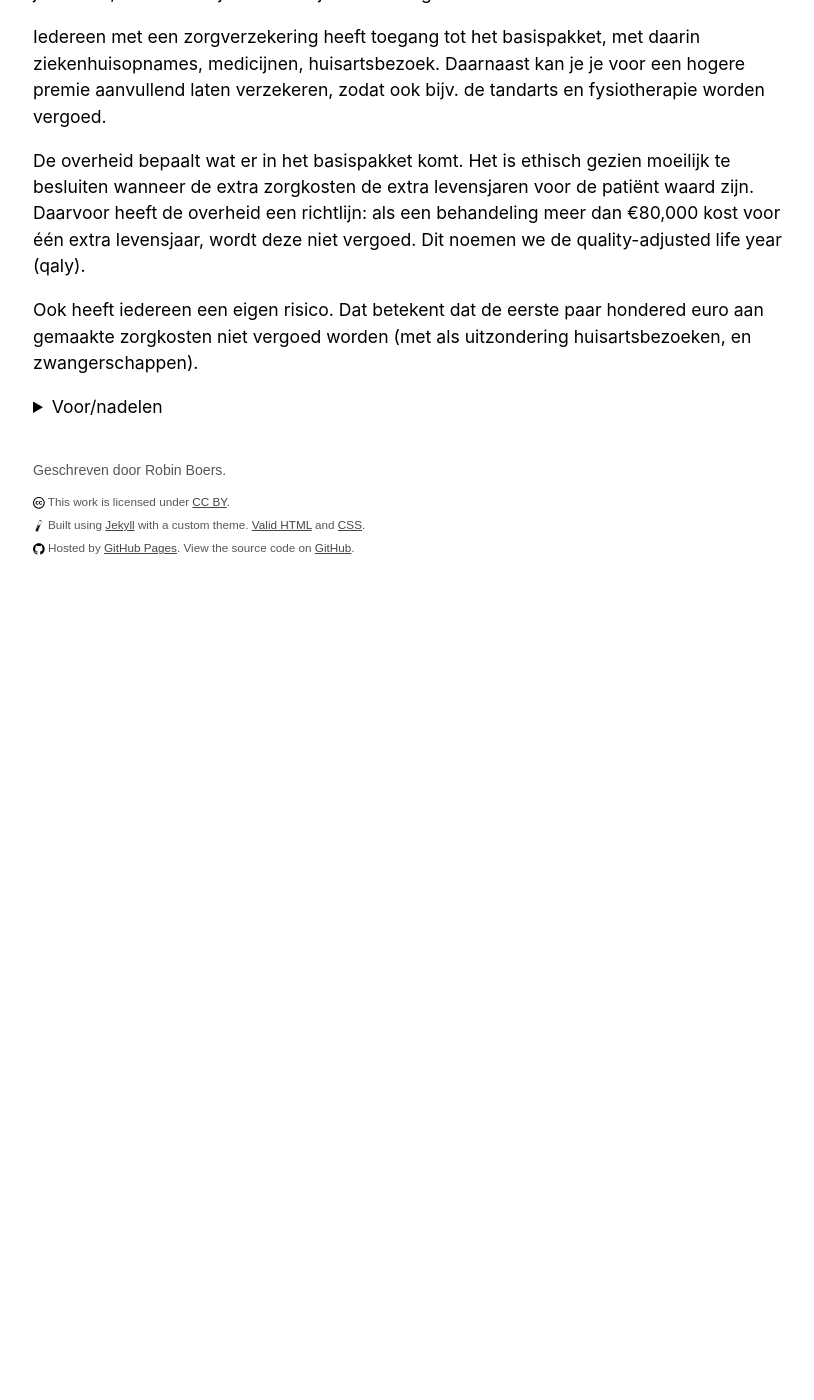
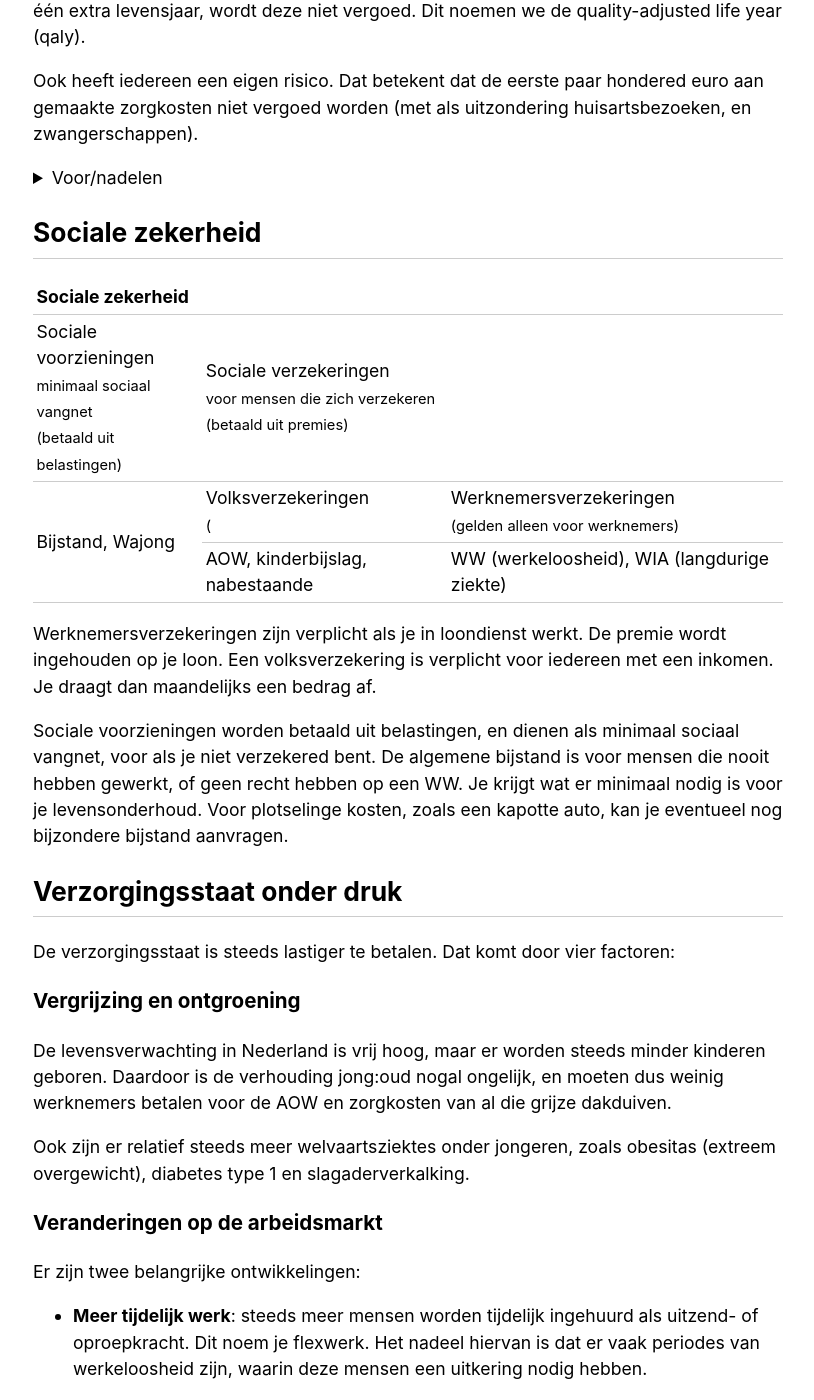
Before and after one commit to RobinBoers/school.geheimesite.nl, a Jekyll site: the page built from 5VWO/TW4/Maatschappijleer.md, in a window 1280 px wide and 1400 px high, scrolled down 4679 px. Shown: the whole window, without its empty margins (232-1046 px from the left). Built offline with Jekyll 4.4.1, drawn with Linux system fonts in a browser that asks for light colours; our own code applies the rules of GitHub Pages for plain Markdown files; before the commit the page ends 5309 px from its top, so only the background shows below that; some of the changed text lies outside the part shown.

Commit message:
Add another chapter

```diff
--- a/5VWO/TW4/Maatschappijleer.md
+++ b/5VWO/TW4/Maatschappijleer.md
@@ -105,13 +105,15 @@ De kansengelijkheid gaat nog niet helemaal lekker:
 
 Goede zorg is goed voor de welzijn van het volk. Ook is het goed voor de welvaart van het land, omdat je niet kan werken als je uitvalt door ziekte of arbeidsongeschiktheid.
 
-### Participatiewet
+### Mantelzorg
 
-Vanwege vergrijzing is de verzorgingsstaat steeds duurder, omdat er minder werkende mensen betalen voor een grotere groep grijze dakduiven die langzaam allemaal omvallen en dus hoge zorgkosten hebben. Ook zijn er relatief steeds meer welvaartsziektes onder jongeren, zoals obesitas (extreem overgewicht), diabetes type 1, en slagaderverkalking. Daarom wil de regering sinds 2013 een participatiesamenleving, wat neerkomt op: *regel 't zelluf maar*.
+Mantelzorg is als een langdurig zieke persoon wordt verzorgd door een naaste, zoals een familielid of partner, in plaats van opgenomen te worden in een zorginstelling. Het is niet verplicht mantelzorger te worden, en je wordt er niet voor betaald.
 
-Bijvoorbeeld mantelzorg: het zorgen voor een langdurig zieke persoon in je omgeving (in plaats van verzorgingstehuizen of zorginstellingen), zoals familie of je partner. Het is niet verplicht en je wordt er niet voor betaald. Helaas wonen familieleden steeds vaker ver uit elkaar en werken we steeds meer, wat mantelzorg voor ouderen lastig maakt.
+Helaas wonen familieleden steeds vaker ver uit elkaar en werken we steeds meer, wat mantelzorg voor ouderen lastig maakt.
 
-De overheid heeft ook veel taken overgedragen aan de gereguleerde vrije markt. Een voorbeeld is zorgverzekeraars: zij maken afspraken met bijv. huisartsen, apotheken, tandarts, fysiotherapie over de prijs.
+### Zorgverzekering
+
+De overheid heeft veel taken overgedragen aan zorgverzekeraars, via een gereguleerde vrije markt. Zij maken afspraken met bijv. huisartsen, apotheken, tandarts, fysiotherapie over de prijs van behandelingen.
 
 <details>
   <summary>Voor/nadelen</summary>
@@ -144,3 +142,79 @@ Ook heeft iedereen een eigen risico. Dat betekent dat de eerste paar hondered eu
     <dd>Sommige mensen mijden een doktersbezoek uit angst voor een hoge rekening, en lopen daardoor te lang door met klachten, wat later voor nóg hogere zorgkosten kan lijden.</dd>
   </dl>
 </details>
+
+## Sociale zekerheid
+
+<table><thead>
+  <tr>
+    <th colspan="4">Sociale zekerheid</th>
+  </tr></thead>
+<tbody>
+  <tr>
+    <td colspan="2">Sociale voorzieningen<br><small>minimaal sociaal vangnet<br>(betaald uit belastingen)</small></td>
+    <td colspan="2">Sociale verzekeringen<br><small>voor mensen die zich verzekeren<br>(betaald uit premies)</small></td>
+  </tr>
+  <tr>
+    <td colspan="2" rowspan="2">Bijstand, Wajong</td>
+    <td>Volksverzekeringen<br><small>(</small></td>
+    <td>Werknemersverzekeringen<br><small>(gelden alleen voor werknemers)</small></td>
+  </tr>
+  <tr>
+    <td>AOW, kinderbijslag, nabestaande</td>
+    <td>WW (werkeloosheid), WIA (langdurige ziekte)</td>
+  </tr>
+</tbody>
+</table>
+
+Werknemersverzekeringen zijn verplicht als je in loondienst werkt. De premie wordt ingehouden op je loon. Een volksverzekering is verplicht voor iedereen met een inkomen. Je draagt dan maandelijks een bedrag af.
+
+Sociale voorzieningen worden betaald uit belastingen, en dienen als minimaal sociaal vangnet, voor als je niet verzekered bent. De algemene bijstand is voor mensen die nooit hebben gewerkt, of geen recht hebben op een WW. Je krijgt wat er minimaal nodig is voor je levensonderhoud. Voor plotselinge kosten, zoals een kapotte auto, kan je eventueel nog bijzondere bijstand aanvragen.
+
+## Verzorgingsstaat onder druk
+
+De verzorgingsstaat is steeds lastiger te betalen. Dat komt door vier factoren:
+
+### Vergrijzing en ontgroening
+
+De levensverwachting in Nederland is vrij hoog, maar er worden steeds minder kinderen geboren. Daardoor is de verhouding jong:oud nogal ongelijk, en moeten dus weinig werknemers betalen voor de AOW en zorgkosten van al die grijze dakduiven.
+
+Ook zijn er relatief steeds meer welvaartsziektes onder jongeren, zoals obesitas (extreem overgewicht), diabetes type 1 en slagaderverkalking.
+
+### Veranderingen op de arbeidsmarkt
+
+Er zijn twee belangrijke ontwikkelingen:
+
+- **Meer tijdelijk werk**: steeds meer mensen worden tijdelijk ingehuurd als uitzend- of oproepkracht. Dit noem je flexwerk. Het nadeel hiervan is dat er vaak periodes van werkeloosheid zijn, waarin deze mensen een uitkering nodig hebben.
+
+- **Meer ZZP'ers**: ZZP'ers beginnen in hun uppie een bedrijf. Soms bewust, maar soms ook omdat ze geen vast contract kunnen krijgen. Ze betalen geen premies voor werknemersverzekeringen en kunnen daar dus geen aanspraak op doen.
+
+### Blijvende afhankelijkheid
+
+Soms loont het om niet te werken. Als je een uitkering krijgt en daarbovenop ook nog extra toeslagen, heb je soms een prima inkomen. Daarnaast is het vaak zo dat je totale inkomen *lager* wordt als je wel gaat werken, doordat de extra toeslagen wegvallen. Als er geen financiële prikkel is om te werken, of je er op achteruit gaat door te werken, bevindt je je in een armoedeval.
+
+Ook vinden mensen met een uitkering minder makkelijk werk, omdat ze een minder groot netwerk hebben dan werkenden, en werkgevers liever iemand zonder uitkering aannemen.
+
+Daardoor blijven ze afhankelijk van de uitkeringen.
+
+### Fraude
+
+Soms ontvangen mensen een uitkering terwijl ze daar helemaal geen recht op hebben. Als ze express foute gegevens hebben doorgeven omdat ze dan zouden hebben op een uitkering of toeslag, noem je dat fraude.
+
+Maar niet alle fout doorgegeven informatie is gelijk fraude. De belastingformulieren zijn berucht vanwege hun complexiteit, dus een foutje is snel gemaakt. Je zou daar niet gelijk keihard op afgestraft moeten worden.
+
+### Oplossingen?
+
+De overheid heeft in 2013 de participatiewet ingevoerd, wat neerkomt op: *regel 't zelluf maar*. In die wet worden een aantal dingen gedaan:
+
+- Mantelzorg wordt aangemoedigd, over opname in zorginstellingen.
+- Er worden meer taken aan zorgverzekeraars overgedragen via gereguleerde marktwerking.
+
+Ook probeert de overheid overgewicht, roken en alcoholgebruik tegen te gaan in het Nationaal Preventieakkoord, waarin afspraken met verschillende organisaties zoals scholem, sportverenigingen en supermarkten werden gemaakt.
+
+Tot slot wordt er ge-experimenteerd met andere oplossingen:
+
+- Verhogen AOW-leeftijd
+- Vast werk stimuleren
+- Verkorten uitkering
+- Begeleiding bieden
+- Beter controleren op fraude
```
Also changed, not shown: other parts of 5VWO/TW4/Maatschappijleer.md (+0 -4 lines).
